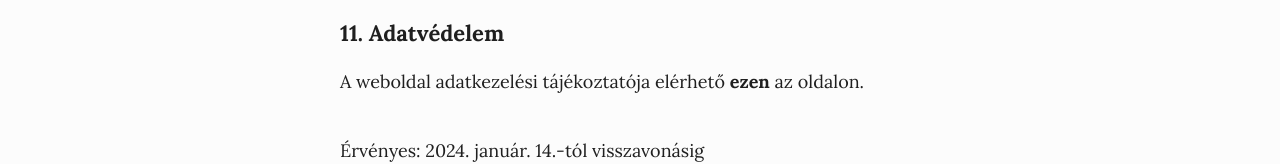
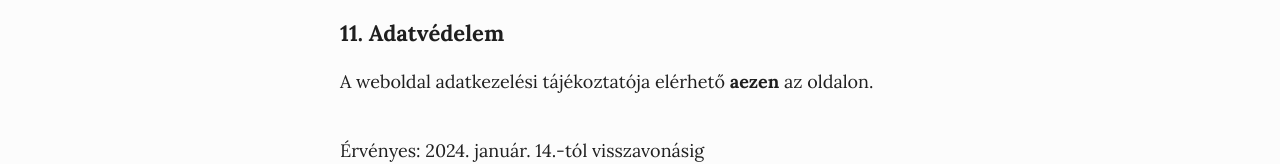
Before and after one commit to zocsen/csodaasvanyok-nextjs, a Next.js app: page /altalanos-szerzodesi-feltetelek in a window 1280 px wide. Shown: the part 9640-9804 px from the top of the page. Built offline with nearby package versions, Linux system fonts and the light colour scheme.

Commit message:
added adatkezelesi link

```diff
--- a/app/altalanos-szerzodesi-feltetelek/page.tsx
+++ b/app/altalanos-szerzodesi-feltetelek/page.tsx
@@ -548,8 +548,11 @@ const ASZF = () => {
       <h2>11. Adatvédelem</h2>
       <br />
       <p>
-        A weboldal adatkezelési tájékoztatója elérhető <strong>ezen</strong> az
-        oldalon.
+        A weboldal adatkezelési tájékoztatója elérhető{" "}
+        <a href="/adatkezelesi-tajekoztato">
+          <strong>aezen</strong>
+        </a>{" "}
+        az oldalon.
       </p>
       <br />
       <br />
```
